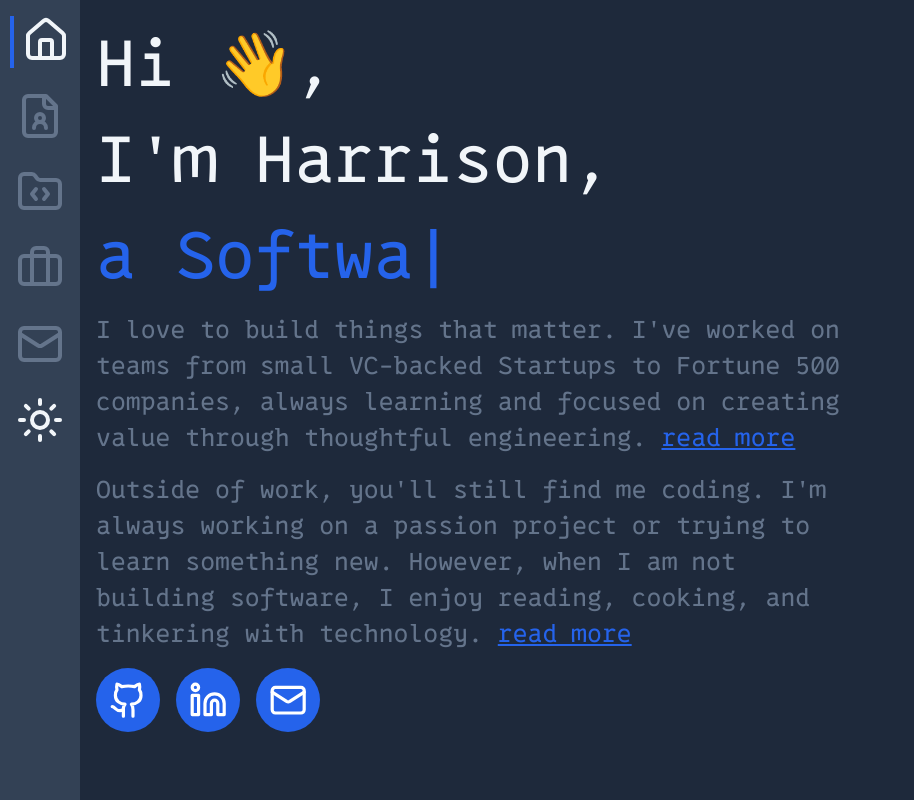
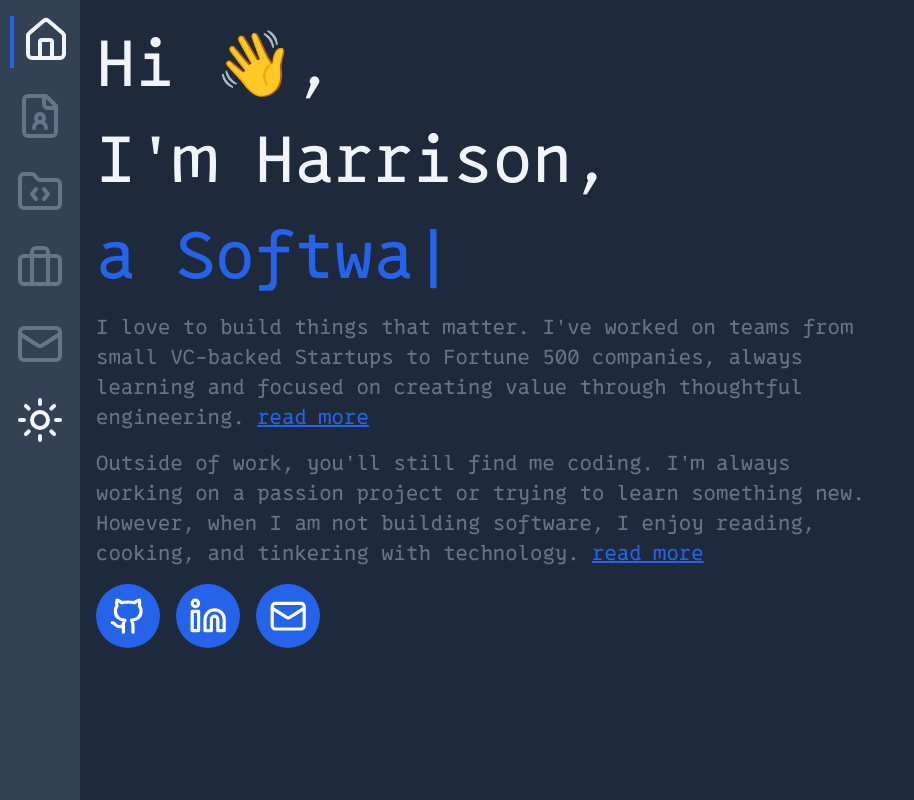
Before and after one commit to Harrison-Blair/personal-website, a Next.js app: page / in a window 1280 px wide. Shown: the whole page, without its empty margins (0-914 px from the left). Built offline with nearby package versions, Linux system fonts and the light colour scheme.

Commit message:
update paragraph component styles for consistent typography

```diff
--- a/src/app/page.tsx
+++ b/src/app/page.tsx
@@ -28,14 +28,14 @@ export default function Home() {
         />
       </h1>
       <p className='bg-[var(--muted)] rounded-3xl text-center p-4 mb-4
-                    lg:bg-inherit lg:text-[var(--secondary)] lg:text-left lg:text-[1.5rem] lg:w-[66%] lg:p-0'>
+                    lg:bg-inherit lg:text-[var(--secondary)] lg:text-left lg:text-[20px] lg:w-[66%] lg:p-0'>
         I love to build things that matter. I&apos;ve worked on teams from small VC-backed Startups to Fortune 500 companies, always learning and focused on creating value through thoughtful engineering. {' '}
         <Link href="/work" className="underline text-[var(--primary)] hover:text-[var(--accent)]">
           read more
         </Link>
       </p>
       <p className='bg-[var(--muted)] rounded-3xl text-center p-4 mb-4
-                    lg:bg-inherit lg:text-[var(--secondary)] lg:text-left lg:text-[1.5rem] lg:w-[66%] lg:p-0'>
+                    lg:bg-inherit lg:text-[var(--secondary)] lg:text-left lg:text-[20px] lg:w-[66%] lg:p-0'>
         Outside of work, you&apos;ll still find me coding. I&apos;m always working on a passion project or trying to learn something new. However, when I am not building software, I enjoy reading, cooking, and tinkering with technology. {' '}
         <Link href="/about" className="underline text-[var(--primary)] hover:text-[var(--accent)]">
           read more
```
